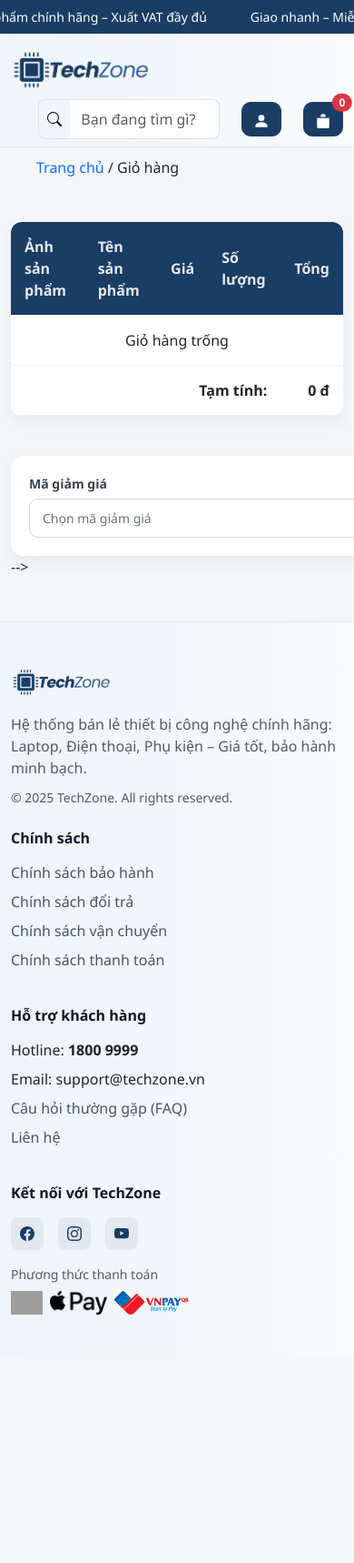
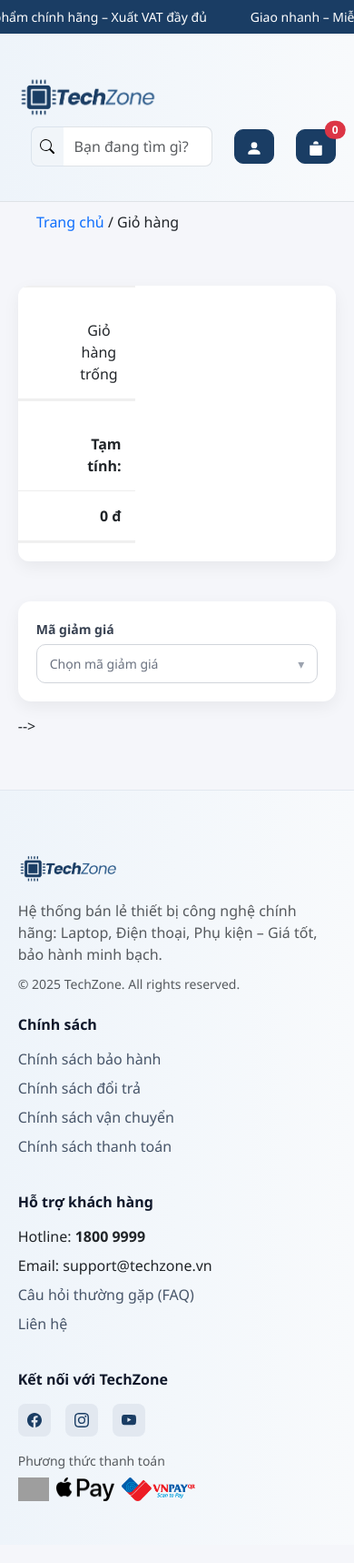
Before and after one commit to ThuyVan2909/PTUDTMDT_NhomC, a PHP site: page /cart.php in a window 390 px wide; the page is wider, and only the part inside the window is pictured. Shown: that part at 91% size. Before the commit the page ends 1445 px from the top of that part, so only its background shows below. Run offline with PHP 8.4, Linux system fonts and the light colour scheme; grey boxes are pictures that could not be loaded.

Commit message:
responsive cho index

```diff
--- a/cart.php
+++ b/cart.php
@@ -405,6 +405,69 @@ body {
     white-space: nowrap;            /* không xuống dòng */
 }
 
+
+/* ===== MOBILE RESPONSIVE ===== */
+@media (max-width: 768px) {
+    .container {
+        width: 95%;
+        padding: 10px;
+        margin: 20px auto;
+    }
+
+    #cartTable, #cartTable th, #cartTable td {
+        display: block;
+        width: 100%;
+    }
+
+    #cartTable tr {
+        margin-bottom: 20px;
+        border-bottom: 2px solid #f0f0f0;
+        display: block;
+    }
+
+    #cartTable th {
+        display: none; /* ẩn header */
+    }
+
+    #cartTable td {
+        text-align: right;
+        padding-left: 50%;
+        position: relative;
+        border-bottom: 1px solid #eee;
+    }
+
+    #cartTable td::before {
+        content: attr(data-label);
+        position: absolute;
+        left: 15px;
+        width: 45%;
+        padding-left: 0;
+        font-weight: 600;
+        text-align: left;
+    }
+
+    .product-img {
+        width: 60px;
+        height: 60px;
+    }
+
+    .qty-input {
+        width: 50px;
+    }
+
+    .coupon-box {
+        min-width: auto;
+        max-width: 100%;
+        width: 100%;
+        margin-bottom: 15px;
+    }
+
+    .btn.payment-btn {
+        font-size: 16px;
+        padding: 12px;
+    }
+}
+
 </style>
 </head>
 <body>
```
Also changed, not shown: index.php (+165 -65 lines).
